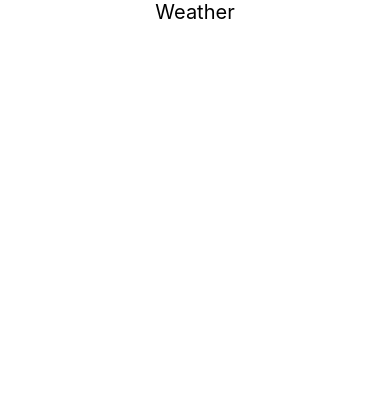
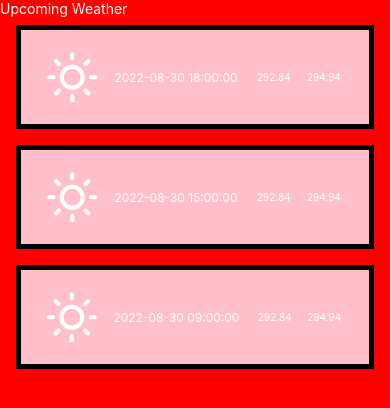
Before and after one commit to rohitmondal03/React-Native-Tut, a React Native app: screen / in a window 390 px wide. Shown: the top 408 px of the page. Built offline with nearby package versions, Linux system fonts and the light colour scheme.

Commit message:
done with styling, components and flat Lists

```diff
--- a/App.js
+++ b/App.js
@@ -1,24 +1,24 @@
 import React from "react";
-import { View, Text, SafeAreaView, StatusBar } from "react-native";
+import { View, StyleSheet } from "react-native";
+
+import CurrentWeather from "./src/components/CurrentWeather";
+import UpcomingWeather from "./src/components/UpcomingWeather";
+
 
 const App = () => {
   return (
-    <SafeAreaView style={styles.container}>
-      <View>
-        <Text style={{fontSize: 20, textAlign: 'center'}}>Weather</Text>
-      </View>
-    </SafeAreaView>
+    <View style={styles.container}>
+      <UpcomingWeather />
+    </View>
   )
 }
 
-const styles = {
+const styles= StyleSheet.create({
   container: {
     flex: 1,
-    marginTop: StatusBar.currentHeight + 10,
-    marginLeft: 'auto',
-    marginRight: 'auto'
-  },
-}
+  }
+})
 
 
-export default App;
+
+export default App
--- /dev/null
+++ b/src/components/CurrentWeather.jsx
@@ -0,0 +1,83 @@
+import React from "react";
+import { View, Text, SafeAreaView, StatusBar, StyleSheet } from "react-native";
+
+import { Feather } from '@expo/vector-icons';
+
+
+
+const CurrentWeather = () => {
+  return (
+    <SafeAreaView style={styles.wrCurrentWeatherer}>
+
+      <View style={styles.container}>
+
+        <Feather
+          name="sun"
+          size={70}
+          color='black'
+        />
+
+        <Text>Current Weather</Text>
+        <Text style={styles.temp}>6</Text>
+        <Text style={styles.feels}>Feels like 5</Text>
+
+        <View style={styles.highLowWrCurrentWeatherer}>
+          <Text style={styles.highLow}>High: 8</Text>
+          <Text style={styles.highLow}>Low: 6</Text>
+        </View>
+
+      </View>
+
+      <View style={styles.bodyWrCurrentWeatherer}>
+        <Text style={styles.desc}>Its sunny</Text>
+        <Text style={styles.message}>Its perfect t-shirt weather</Text>
+      </View>
+
+    </SafeAreaView>
+  )
+}
+
+
+const styles = StyleSheet.create({
+  wrCurrentWeatherer: {
+    backgroundColor: 'pink',
+    marginTop: StatusBar.currentHeight,
+    flex: 1
+  },
+  container: {
+    flex: 1,
+    alignItems: 'center',
+    justifyContent: 'center'
+  },
+  temp: {
+    color: 'black',
+    fontSize: 48,
+  },
+  feels: {
+    fontSize: 30,
+    color: 'black',
+  },
+  highLowWrCurrentWeatherer: {
+    flexDirection: 'row'
+  },
+  highLow: {
+    color: 'black',
+    fontSize: 20,
+  },
+  bodyWrCurrentWeatherer: {
+    justifyContent: "flex-end",
+    alignContent: 'flex-start',
+    paddingLeft: 25,
+    marginBottom: 40
+  },
+  desc: {
+    fontSize: 48,
+    fontWeight: 500
+  },
+  message: {
+    fontSize: 20,
+  }
+})
+
+
+export default CurrentWeather;
--- /dev/null
+++ b/src/components/UpcomingWeather.jsx
@@ -0,0 +1,124 @@
+import React from 'react'
+import { View, SafeAreaView, StyleSheet, Text, StatusBar, FlatList } from 'react-native';
+import { Feather } from "@expo/vector-icons"
+
+
+const DATA = [
+  {
+    "main": {
+      "min": 292.84,
+      "max": 294.94,
+    },
+    "weather": [
+      {
+        "main": "Rain",
+      }
+    ],
+    "dt_txt": "2022-08-30 18:00:00",
+  },
+
+  {
+    "main": {
+      "min": 292.84,
+      "max": 294.94,
+    },
+    "weather": [
+      {
+        "main": "Rain",
+      }
+    ],
+    "dt_txt": "2022-08-30 15:00:00",
+  },
+
+  {
+    "main": {
+      "min": 292.84,
+      "max": 294.94,
+    },
+    "weather": [
+      {
+        "main": "Rain",
+      }
+    ],
+    "dt_txt": "2022-08-30 09:00:00",
+  },
+]
+
+
+
+const Item = (props) => {
+  const { dt_txt, min, max, condition } = props;
+
+  return (
+    <View style={styles.item}>
+      <Feather
+        name='sun'
+        size={50}
+        color={'white'}
+      />
+      <Text style={styles.date}>{dt_txt}</Text>
+      <Text style={styles.temp}>{min}</Text>
+      <Text style={styles.temp}>{max}</Text>
+    </View>
+  )
+}
+
+
+
+
+const UpcomingWeather = () => {
+
+  const renderItem = ({ item }) => (
+    <Item
+      condition={item.weather[0].main}
+      dt_txt={item.dt_txt}
+      min={item.main.min}
+      max={item.main.max}
+    />
+  )
+
+  return (
+    <SafeAreaView style={styles.container}>
+      <Text style={{ color: 'white' }}>Upcoming Weather</Text>
+      <FlatList
+        data={DATA}
+        renderItem={renderItem}
+        keyExtractor={(item => item.dt_txt)}
+      />
+    </SafeAreaView>
+  )
+}
+
+
+const styles = StyleSheet.create({
+  container: {
+    flex: 1,
+    marginTop: StatusBar.currentHeight + 20 || 0,
+    backgroundColor: 'red',
+
+  },
+  item: {
+    padding: 20,
+    marginVertical: 8,
+    marginHorizontal: 16,
+    flexDirection: 'row',
+    justifyContent: 'space-around',
+    alignItems: 'center',
+    borderWidth: 5,
+    backgroundColor: 'pink'
+  },
+  temp: {
+    color: 'white',
+    fontSize: 10,
+    marginHorizontal: 2,
+  },
+  date: {
+    fontSize: 12,
+    color: 'white',
+    marginHorizontal: 5
+  }
+})
+
+
+
+export default UpcomingWeather;
```
